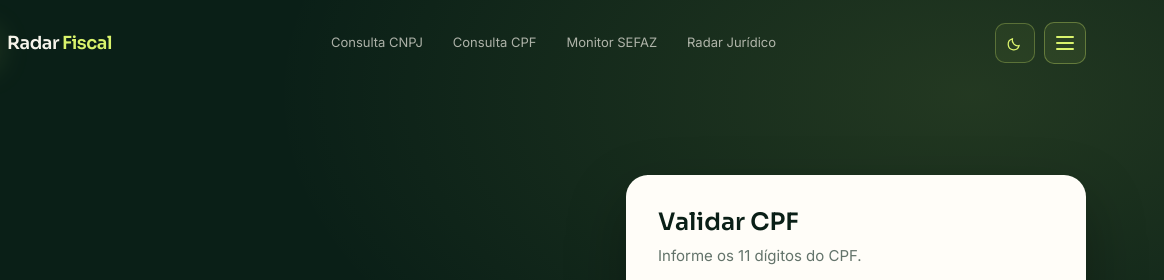
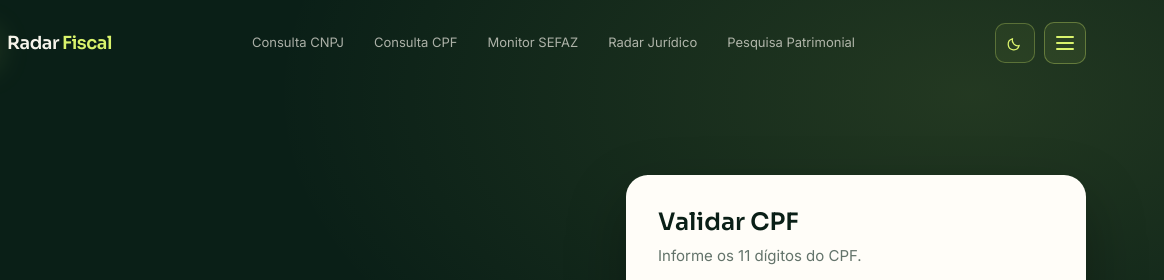
Before and after one commit to JoaoMalkiewiez/Radar-fiscal, a website: page Sitezino/cpf.html in a window 1280 px wide. Shown: the top 280 px of the page, 116-1280 px from the left. Drawn offline with Linux system fonts and the light colour scheme.

Commit message:
Add Patrimonial Research to global navigation

```diff
--- a/Sitezino/cpf.html
+++ b/Sitezino/cpf.html
@@ -20,12 +20,12 @@
   <header class="site-header">
     <div class="container header-inner">
       <a class="brand" href="/" aria-label="Radar Fiscal — início"><span class="brand-mark" aria-hidden="true"><svg viewBox="0 0 32 32" width="34" height="34" fill="none"><rect width="32" height="32" rx="9" fill="#D9F36C"/><circle cx="16" cy="16" r="9" stroke="#0A1F17" stroke-width="1.8"/><circle cx="16" cy="16" r="4.5" stroke="#0A1F17" stroke-width="1.8"/><path d="M16 16l6.5-6.5" stroke="#0A1F17" stroke-width="1.8" stroke-linecap="round"/></svg></span><span class="brand-word">Radar<span>Fiscal</span></span></a>
-      <nav class="main-nav" aria-label="Navegação principal"><a href="/">Consulta CNPJ</a><a href="/cpf" aria-current="page">Consulta CPF</a><a href="/#monitor">Monitor SEFAZ</a><a href="/juridico">Radar Jurídico</a></nav>
+      <nav class="main-nav" aria-label="Navegação principal"><a href="/">Consulta CNPJ</a><a href="/cpf" aria-current="page">Consulta CPF</a><a href="/#monitor">Monitor SEFAZ</a><a href="/juridico">Radar Jurídico</a><a href="/patrimonio">Pesquisa Patrimonial</a></nav>
       <div class="header-actions">
         <button class="theme-toggle" id="theme-toggle" type="button" aria-label="Alternar tema" title="Alternar tema"><svg class="icon-moon" viewBox="0 0 20 20" fill="none" aria-hidden="true"><path d="M15.4 12.5A6.6 6.6 0 0 1 7.5 4.6a6.5 6.5 0 1 0 7.9 7.9Z" stroke="currentColor" stroke-width="1.5"/></svg><svg class="icon-sun" viewBox="0 0 20 20" fill="none" aria-hidden="true"><circle cx="10" cy="10" r="3.4" stroke="currentColor" stroke-width="1.5"/></svg></button>
         <button class="menu-toggle" id="menu-toggle" type="button" aria-label="Abrir menu" aria-expanded="false" aria-controls="mobile-menu"><span class="menu-toggle-box" aria-hidden="true"><span></span><span></span><span></span></span></button>
       </div>
-      <nav class="mobile-nav" id="mobile-menu" aria-label="Menu de consultas" hidden><a href="/">Consulta CNPJ</a><a href="/cpf" aria-current="page">Consulta CPF</a><a href="/#monitor">Monitor SEFAZ</a><a href="/#portais">Portais oficiais</a></nav>
+      <nav class="mobile-nav" id="mobile-menu" aria-label="Menu de consultas" hidden><a href="/">Consulta CNPJ</a><a href="/cpf" aria-current="page">Consulta CPF</a><a href="/#monitor">Monitor SEFAZ</a><a href="/patrimonio">Pesquisa Patrimonial</a><a href="/#portais">Portais oficiais</a></nav>
     </div>
   </header>
   <main id="conteudo">
```
